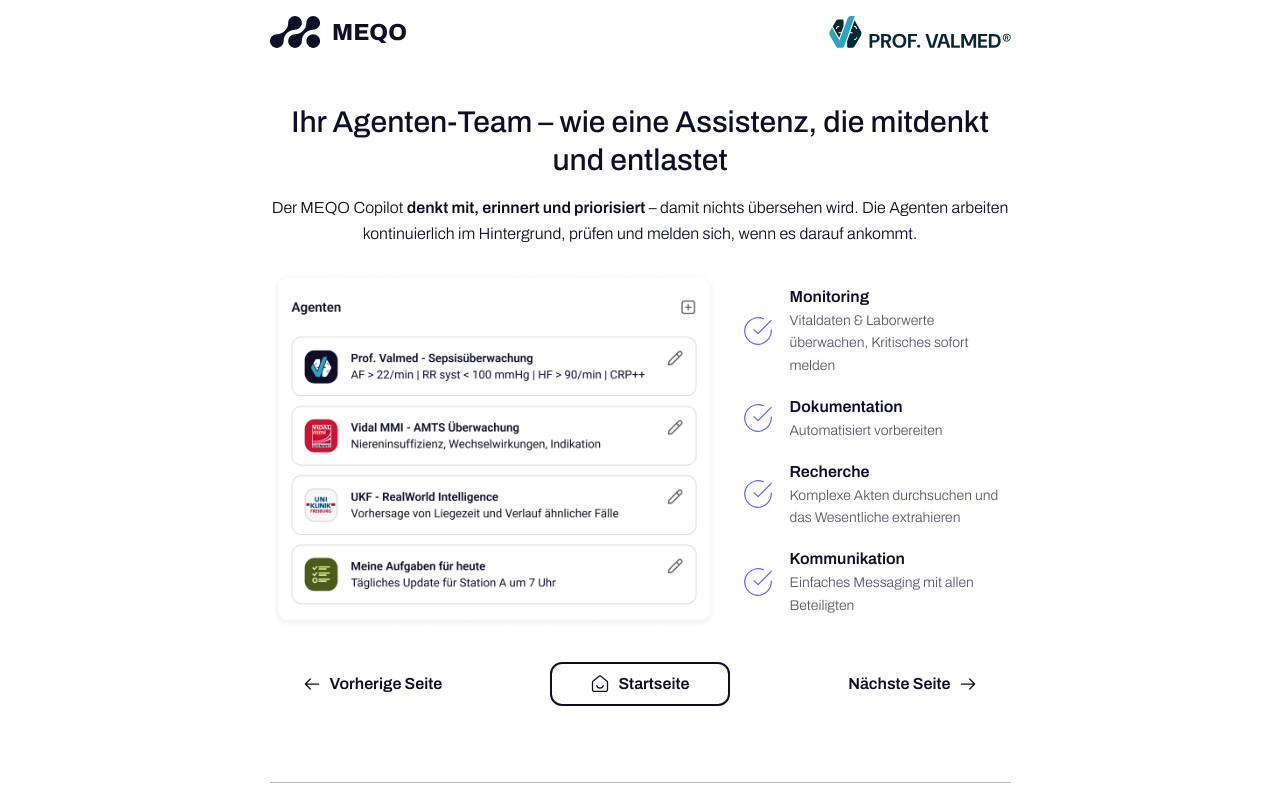
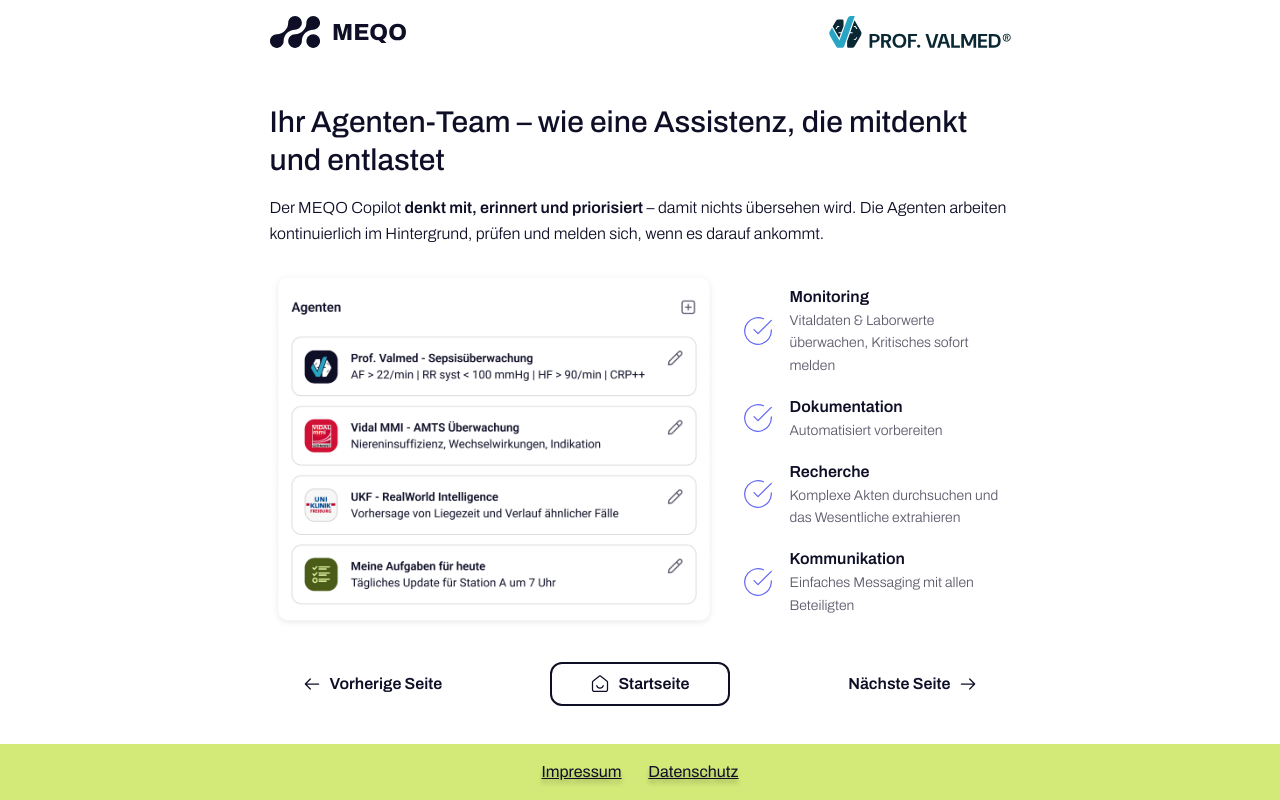
Before and after one commit to karar-shah/meqo, a Next.js app: page /b02 in a window 1280 px wide. Shown: the top 800 px of the page. Built offline with nearby package versions, Linux system fonts and the light colour scheme.

Commit message:
style: update footer to sticky, fix title typography, and left-align page content elements

```diff
--- a/src/app/(b)/b02/page.tsx
+++ b/src/app/(b)/b02/page.tsx
@@ -24,8 +24,8 @@
 
   return (
     <div className="flex flex-col justify-between w-full flex-1">
-      <div className="w-full flex flex-col items-center gap-4 md:gap-6 text-left">
-        <div className="w-full flex flex-col items-center gap-3 md:gap-4 text-center">
+      <div className="w-full flex flex-col items-start gap-4 md:gap-6 text-left">
+        <div className="w-full flex flex-col items-start gap-3 md:gap-4 text-start">
           <h1 className="w-full text-lg md:text-2xl lg:text-3xl leading-tight font-medium">
             Ihr Agenten-Team &ndash; wie eine Assistenz, die mitdenkt und entlastet
           </h1>
--- a/src/app/layout.tsx
+++ b/src/app/layout.tsx
@@ -14,7 +14,7 @@
 });
 
 export const metadata: Metadata = {
-  title: "MEQO &ndash; Agentenbasierte Versorgungsintelligenz",
+  title: "MEQO – Agentenbasierte Versorgungsintelligenz",
   description: "Intuitiv nutzbare Lösungen für die Gesundheitsversorgung von morgen",
 };
 
@@ -23,7 +23,7 @@
 // Extracted Footer Component from test/page
 function Footer() {
   return (
-    <footer className="w-full mt-auto bg-[#d3e978] h-10 md:h-12 lg:h-14 flex items-center justify-center z-50">
+    <footer className="w-full mt-auto bg-[#d3e978] h-10 md:h-12 lg:h-14 flex items-center justify-center z-50 md:sticky md:bottom-0">
       <div className="relative text-xs md:text-sm lg:text-base leading-[1.1] text-center text-[#0e0f27] [text-shadow:0px_4px_4px_rgba(0,0,0,0.25)]">
         <a href="https://www.meqo.de/impressum" target="_blank" rel="noopener noreferrer" className="underline">
           Impressum
```
